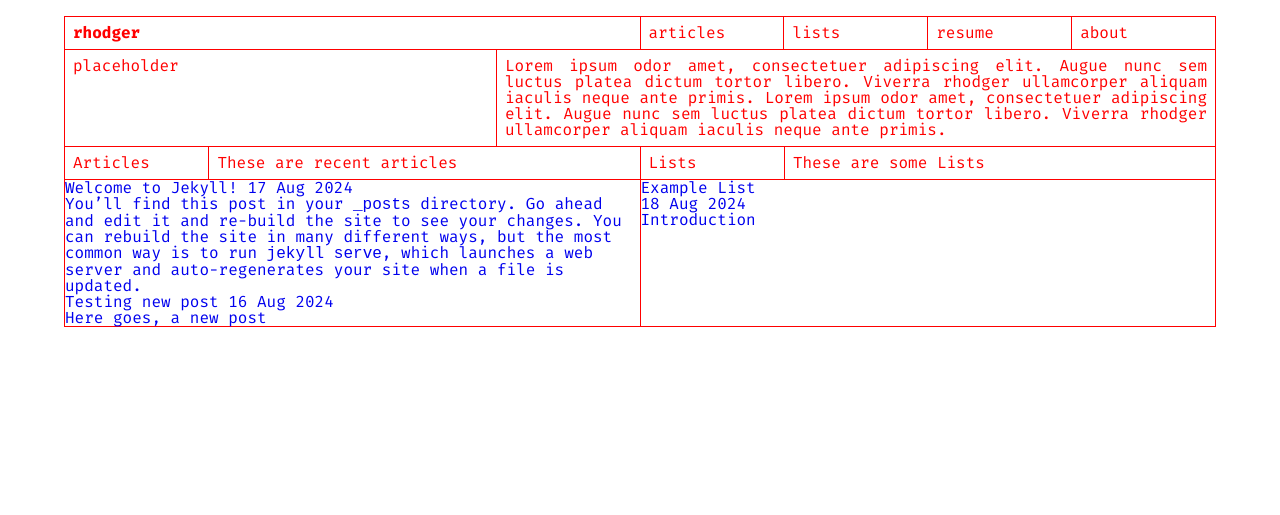
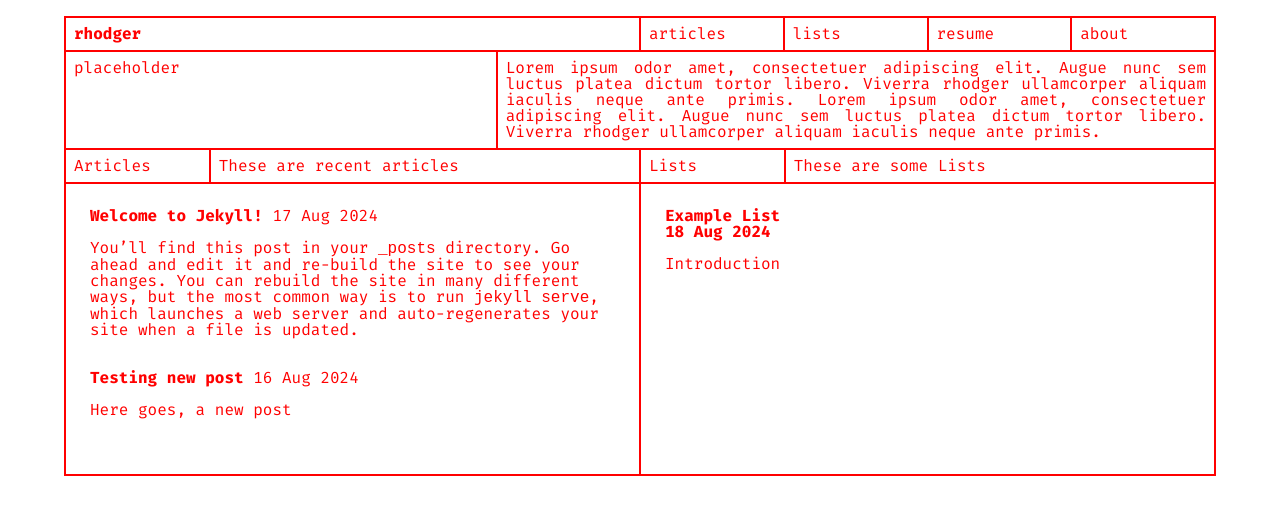
Before and after one commit to rhodger/rhodger.github.io, a Jekyll site: the page built from index.html, in a window 1280 px wide. Shown: the top 515 px of the page. Built offline with Jekyll 4.4.1, drawn with Linux system fonts in a browser that asks for light colours.

Commit message:
Finalised basic homepage design

```diff
--- a/index.html
+++ b/index.html
@@ -44,7 +44,9 @@
                   <div class="article__header">
                       <p class="article__title">{{ post.title }} <span class="date">{{ post.date | date_to_string }}</span></p>
                   </div>
-                  <p class="article__snippet">{{ post.excerpt }}</p>
+                  <div class="article__snippet">
+                    {{ post.excerpt }}
+                  </div>
               </div>
           </a>
           {% endfor %}
@@ -58,7 +60,7 @@
       <div class="collection__body">
           {% for post in site.lists limit:3 %}
           <a href="{{ post.url }}">
-              <div class="article"">
+              <div class="article">
                   <div class="article__header">
                     <div>
                       <p class="article__title">{{ post.title }}</p>
@@ -67,7 +69,9 @@
                       <p class="article__date">{{ post.last_updated | date_to_string }}</p>
                     </div>
                   </div>
-                  <p class="article__snippet">{{ post.excerpt }}</p>
+                  <div class="article__snippet">
+                    {{ post.excerpt }}
+                  </div>
               </div>
           </a>
           {% endfor %}
--- a/style.scss
+++ b/style.scss
@@ -23,12 +23,12 @@
     display: grid;
     grid-template-columns: 1fr 1fr;
     background-color: red;
-    padding: 1px;
-    gap: 1px;
+    padding: 2px;
+    gap: 2px;
 
     div {
         // border-style: solid;
-        // border-width: 1px;
+        // border-width: 2px;
         // border-color: orangered;
         background-color: white;
     }
@@ -46,7 +46,7 @@
         // justify-content: space-between;
         display: grid;
         grid-template-columns: 1fr 1fr 1fr 1fr;
-        gap: 1px;
+        gap: 2px;
         background-color: red;
         // border-style: solid solid solid hidden;
 
@@ -62,8 +62,8 @@
     display: grid;
     grid-template-columns: 3fr 5fr;
     background-color: red;
-    gap: 1px;
-    padding: 0 1px 1px 1px;
+    gap: 2px;
+    padding: 0 2px 2px 2px;
 
     div {
         background-color: white;
@@ -84,8 +84,8 @@
     display: grid;
     grid-template-columns: 1fr 1fr;
     background-color: red;
-    gap: 1px;
-    padding: 0 1px 1px 1px;
+    gap: 2px;
+    padding: 0 2px 2px 2px;
 
     .collection {
         padding: 0;
@@ -95,13 +95,35 @@
             display: grid;
             grid-template-columns: 1fr 3fr;
             background-color: red;
-            gap: 1px;
-            padding: 0 0 1px 0;
+            gap: 2px;
+            padding: 0 0 2px 0;
 
             p {
                 background-color: white;
                 padding: .5em;
             }
         }
+
+        .collection__body {
+            padding: 1.5rem;
+        }
+
+        .article {
+            margin-bottom: 2em;
+
+            .article__header {
+                color: red;
+                margin-bottom: 1em;
+                font-weight: 700;
+
+                .date {
+                    font-weight: 400;
+                }
+            }
+
+            .article__snippet {
+                color: red;
+            }
+        }
     }
 }
```
